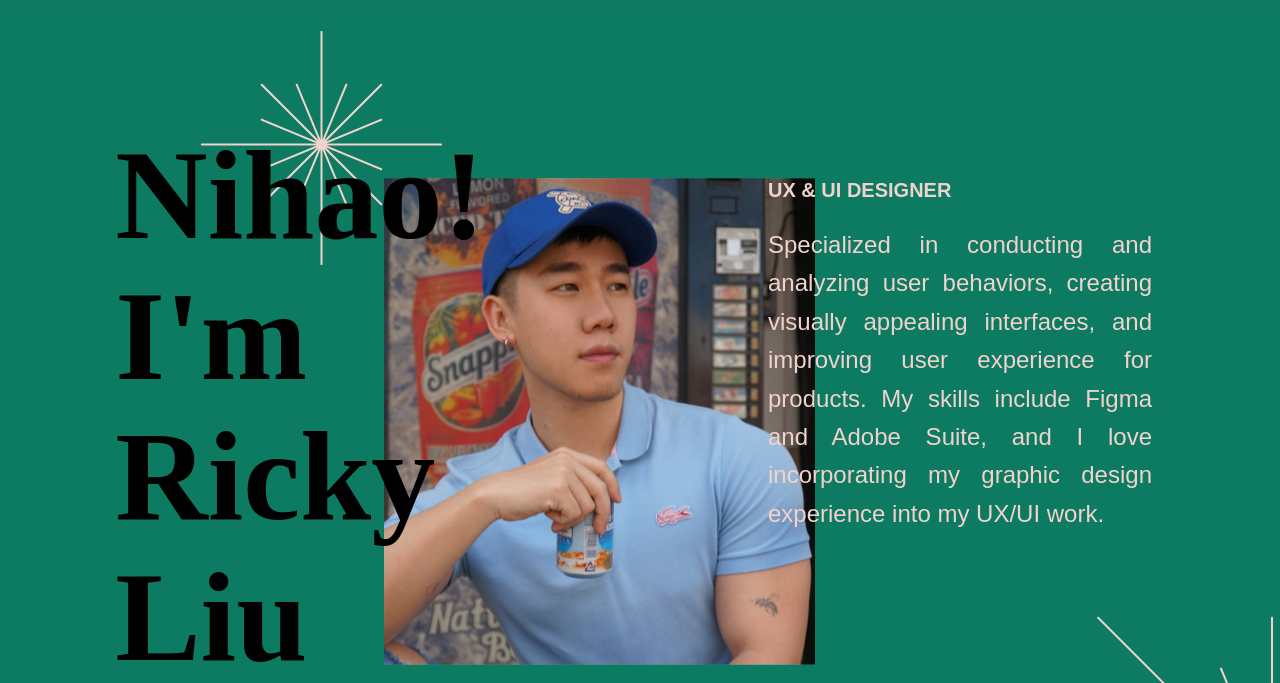
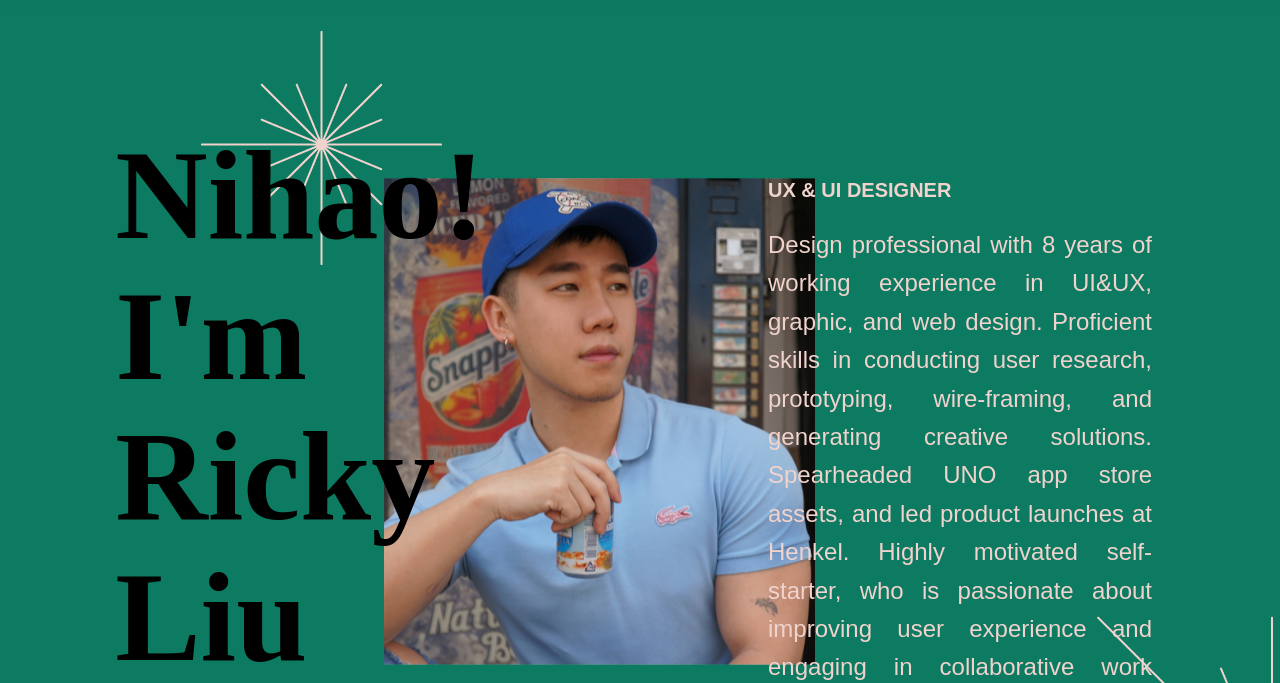
Before and after one commit to rictiiii/UX_UI_HW_20, a plain HTML site: page About.html in a window 1280 px wide. Shown: the part 117-800 px from the top of the page. Drawn offline with nearby package versions, Linux system fonts and the light colour scheme.

Commit message:
about bio

```diff
--- a/About.html
+++ b/About.html
@@ -42,9 +42,7 @@
       </div>
       <div class="about_me_text">
         <b class="boldtext">UX & UI DESIGNER</b>
-        <p class="subtext">Specialized in conducting and analyzing user behaviors, creating visually appealing interfaces,
-          and improving user experience for products. My skills include Figma and Adobe Suite, and I love incorporating my
-          graphic design experience into my UX/UI work. </p>
+        <p class="subtext">Design professional with 8 years of working experience in UI&UX, graphic, and web design. Proficient skills in conducting user research, prototyping, wire-framing, and generating creative solutions. Spearheaded UNO app store assets, and led product launches at Henkel. Highly motivated self-starter, who is passionate about improving user experience and engaging in collaborative work environments.  </p>
       </div>
 
     </section>
```
